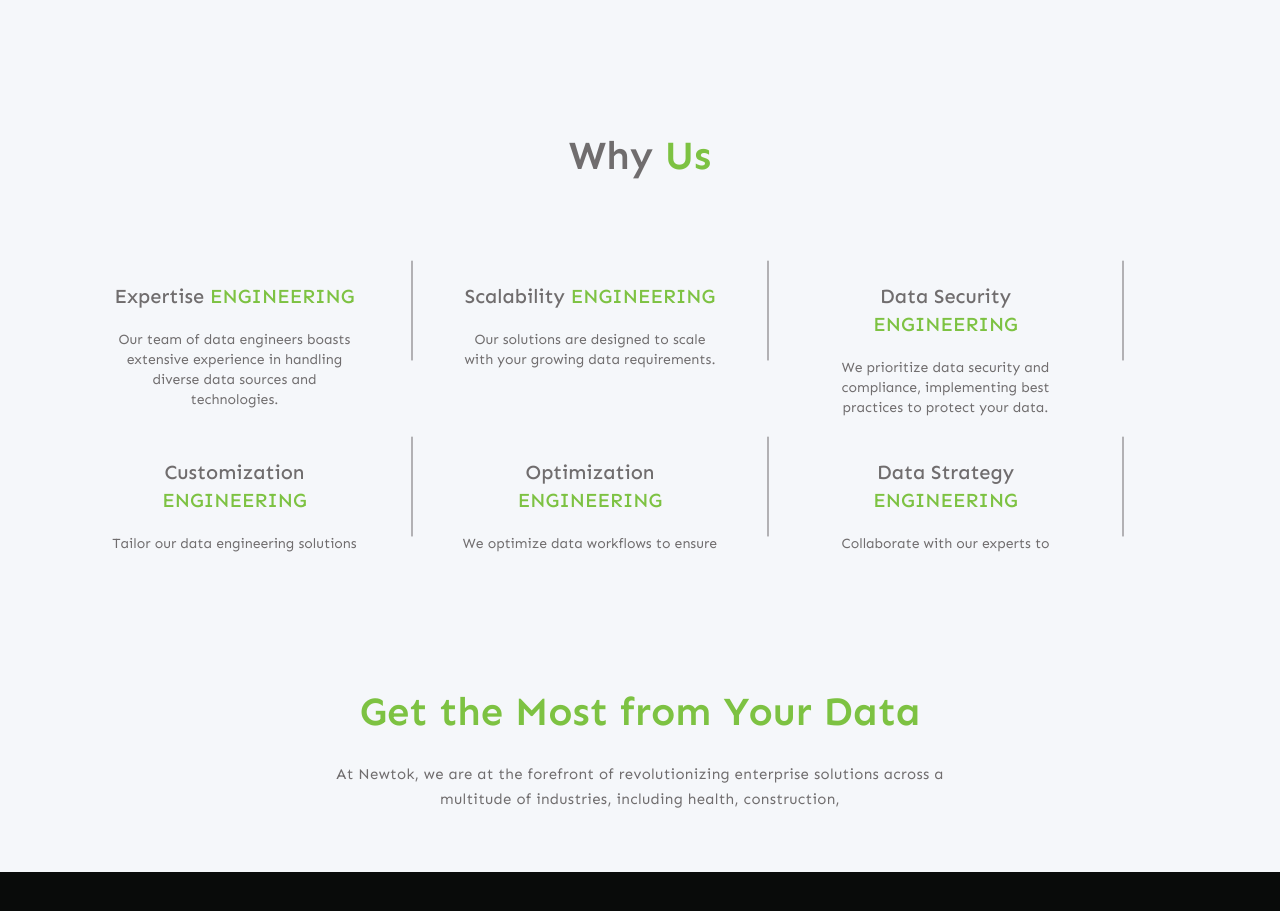
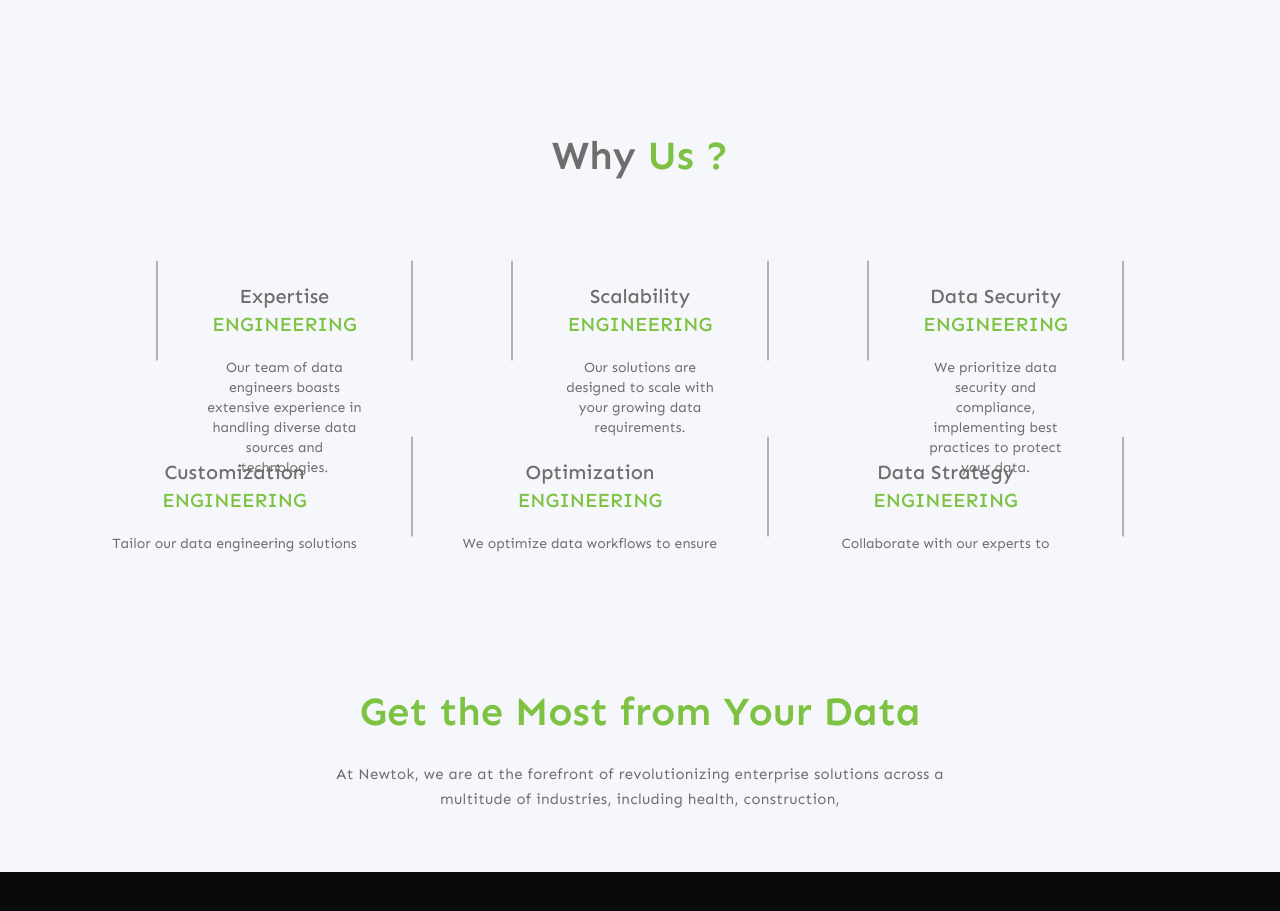
Before and after one commit to NewTokTech/NewTok, a Next.js app: page /services/data-ai in a window 1280 px wide. Shown: the part 4740-5651 px from the top of the page. Built offline with nearby package versions, Linux system fonts and the light colour scheme.

Commit message:
shibil:wy us

```diff
--- a/src/components/servicePage/ServiceWhyUs.tsx
+++ b/src/components/servicePage/ServiceWhyUs.tsx
@@ -12,11 +12,11 @@ interface Props {
 const ServiceWhyUs: React.FC<Props> = ({ whyUsArray }) => {
     const firstArray = whyUsArray.slice(0, 3);
     let secontArray
-      if(whyUsArray.length <=6){
-         secontArray = whyUsArray.slice(3, 6);
-      }else{
-         secontArray = whyUsArray.slice(3, 5);
-      }
+    if (whyUsArray.length <= 6) {
+        secontArray = whyUsArray.slice(3, 6);
+    } else {
+        secontArray = whyUsArray.slice(3, 5);
+    }
 
     return (
         <>
@@ -24,7 +24,7 @@ const ServiceWhyUs: React.FC<Props> = ({ whyUsArray }) => {
             <section className='my-10'>
                 <h1 className="text-secondary lg:text-[40px] mt-5 text-center font-semibold">
                     <span className="">Why </span>
-                    <span className="text-primary">Us</span>
+                    <span className="text-primary">Us ?</span>
                 </h1>
 
                 <div className="flex justify-center pt-24">
@@ -34,6 +34,10 @@ const ServiceWhyUs: React.FC<Props> = ({ whyUsArray }) => {
                         {firstArray.map((value, index) => {
                             return (
                                 <>
+
+                                    <div className='flex justify-center'>
+                                        <hr className="w-[100px] h-[1px]  bg-secondary mt-10 mb-10 lg:mt-7  border-0 rounded dark:bg-gray-700  block lg:rotate-90"></hr>
+                                    </div>
                                     <div className="lg:w-4/12 w-full h-24  flex justify-center">
                                         <div className="flex flex-col items-center">
                                             <h5 className="mb-1  text-xl font-medium text-gray-900 text-center ">
@@ -41,7 +45,7 @@ const ServiceWhyUs: React.FC<Props> = ({ whyUsArray }) => {
                                                 <span className="text-primary text-center"> ENGINEERING</span>
                                             </h5>
                                             <span className="text-sm text-secondary text-center mt-4">
-                                               {value.p}
+                                                {value.p}
                                             </span>
 
                                         </div>
@@ -75,7 +79,7 @@ const ServiceWhyUs: React.FC<Props> = ({ whyUsArray }) => {
                                                 <span className="text-primary text-center"> ENGINEERING</span>
                                             </h5>
                                             <span className="text-sm text-secondary text-center mt-4">
-                                            {value.p}
+                                                {value.p}
                                             </span>
 
                                         </div>
```
